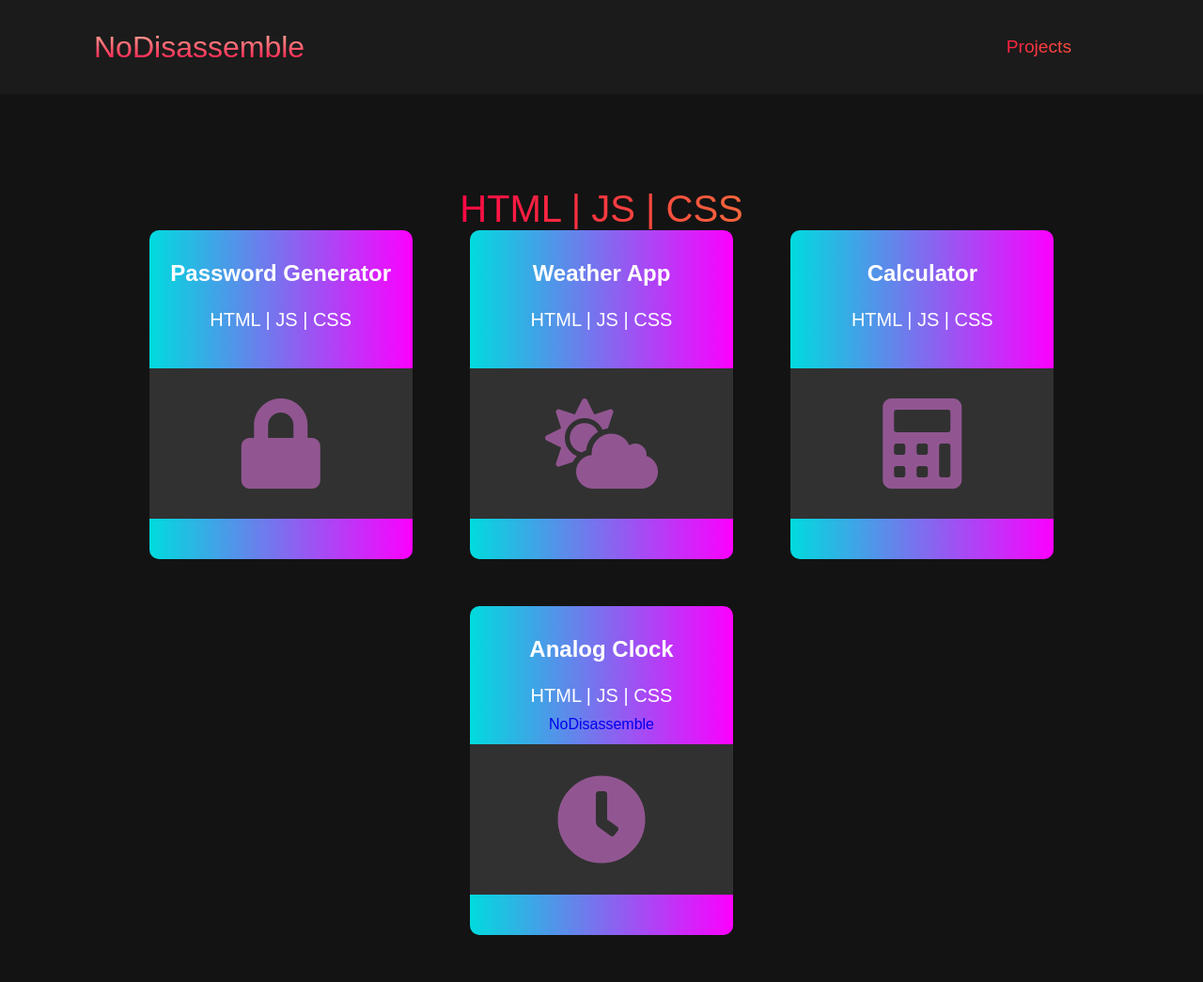
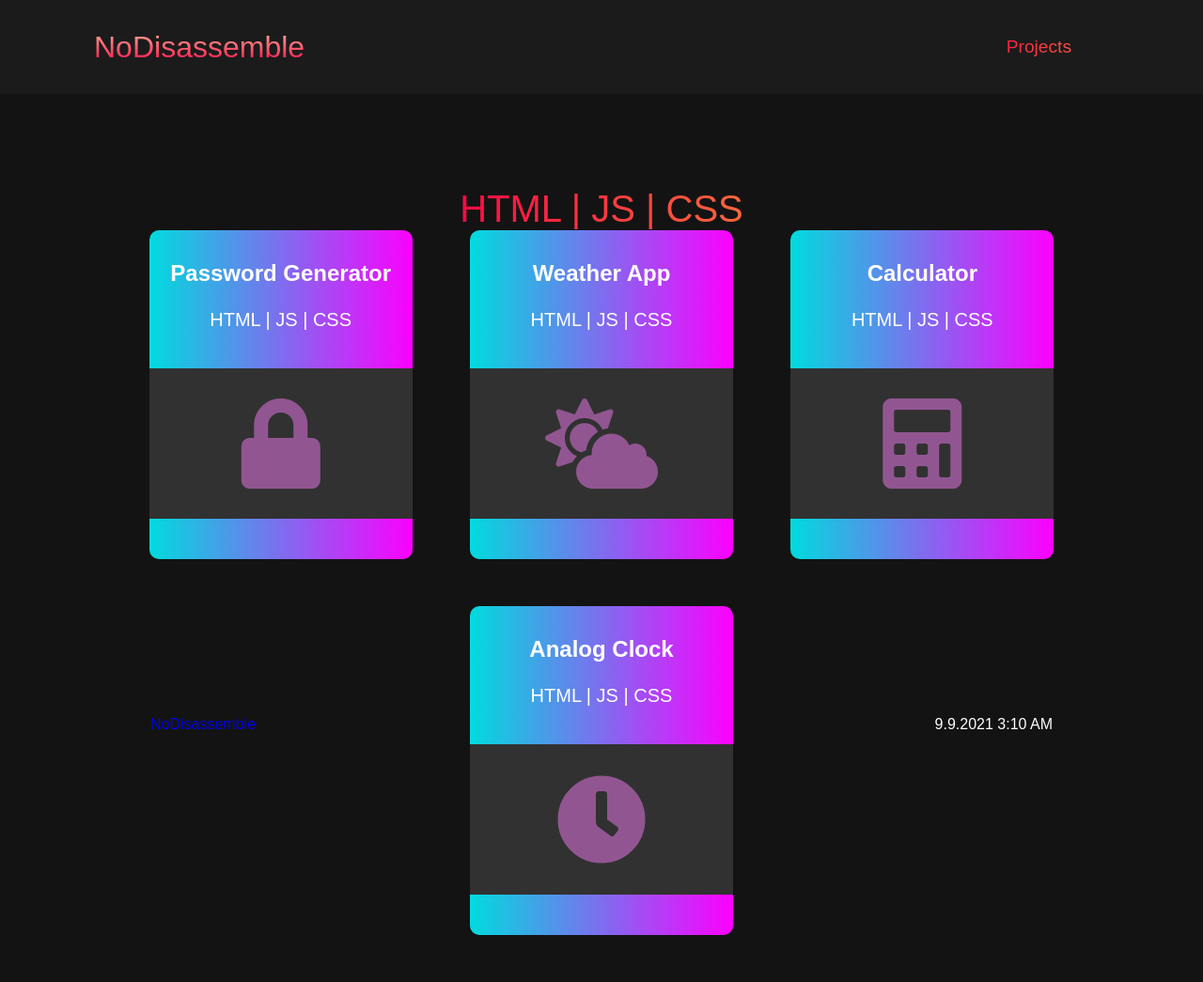
Before and after one commit to drrobotnik/javascript, a plain HTML site: page index.html in a window 1280 px wide. Shown: the whole page at 94% size. Drawn offline with Linux system fonts and the light colour scheme.

Commit message:
Add files via upload

```diff
--- a/index.html
+++ b/index.html
@@ -7,22 +7,21 @@
   <link rel="stylesheet" href="styles.css" />
   <link
       rel="stylesheet"
-      href="https://cdnjs.cloudflare.com/ajax/libs/font-awesome/5.15.4/css/all.min.css"
-    />
+      href="https://cdnjs.cloudflare.com/ajax/libs/font-awesome/5.15.4/css/all.min.css"/>
 </head>
 <body>
   <!-- Main Container -->
   <div class="container">
     <!-- Navbar -->
     <div class="navbar">
-      <a href="/">
+      <a href="https://nodisassemble.github.io/javascript/">
       <!-- Logo -->
       <div class="logo">NoDisassemble</div>
     </a>
       <!-- Menu Items -->
       <div class="menu">Projects</div>
     </div>
-<   !-- Projects Container -->
+    <!-- Projects Container -->
     <div class="projects-container">
       <div class="projects-title">HTML | JS | CSS</div>
       <div class="projects-cards">
@@ -65,7 +64,9 @@
       </div>
     </div>
     <!-- Footer -->
-    <div class="footer"><a href="https://github.com/NoDisassemble/javascript" target="_blank">NoDisassemble</a>
+    <div class="footer">
+      <a href="https://github.com/NoDisassemble/javascript" target="_blank">NoDisassemble</a>
+      <div class="date"><p id="showDate"></p></div>
     </div>
   </div>
   <script src="script.js"></script>
--- /dev/null
+++ b/script.js
@@ -0,0 +1,20 @@
+
+
+function formatDate(dateObject) {
+
+    const parts = {
+        date: dateObject.getDate(),
+        month: dateObject.getMonth() + 1,
+        year: dateObject.getFullYear(),
+        hour: (dateObject.getHours() % 12) || 12,
+        minute: dateObject.getMinutes().toString().padStart(2, "0"),
+        amOrPm: dateObject.getHours() < 12 ? "AM" : "PM"
+    };
+
+    document.getElementById("showDate").innerHTML = `${parts.date}.${parts.month}.${parts.year} ${parts.hour}:${parts.minute} ${parts.amOrPm}`;
+
+    // return `${parts.date}.${parts.month}.${parts.year} ${parts.hour}:${parts.minute} ${parts.amOrPm}`;
+}
+
+const myDate = new Date();
+const myDateFormatted = formatDate(myDate);
--- a/styles.css
+++ b/styles.css
@@ -171,11 +171,13 @@ a {
 
 .footer {
   display: flex;
-  flex-direction: column;
-  justify-content: center;
+  flex-direction: row;
+  justify-content: space-between;
   position: absolute;
   align-self: flex-end;
+  width: 75vw;
   margin-bottom: 20px;
+  color: white;
 }
 
 .footer a:hover {
```
